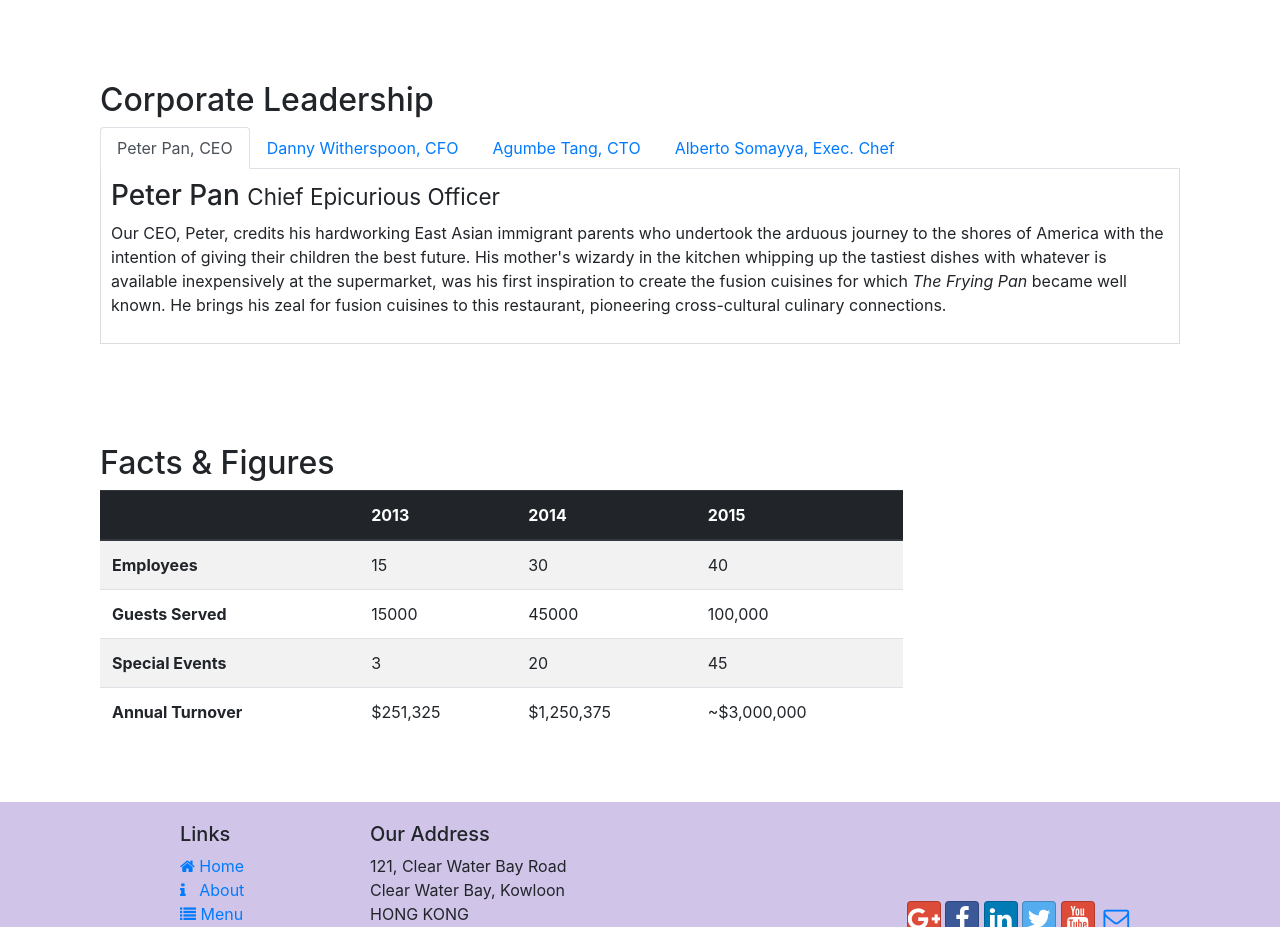
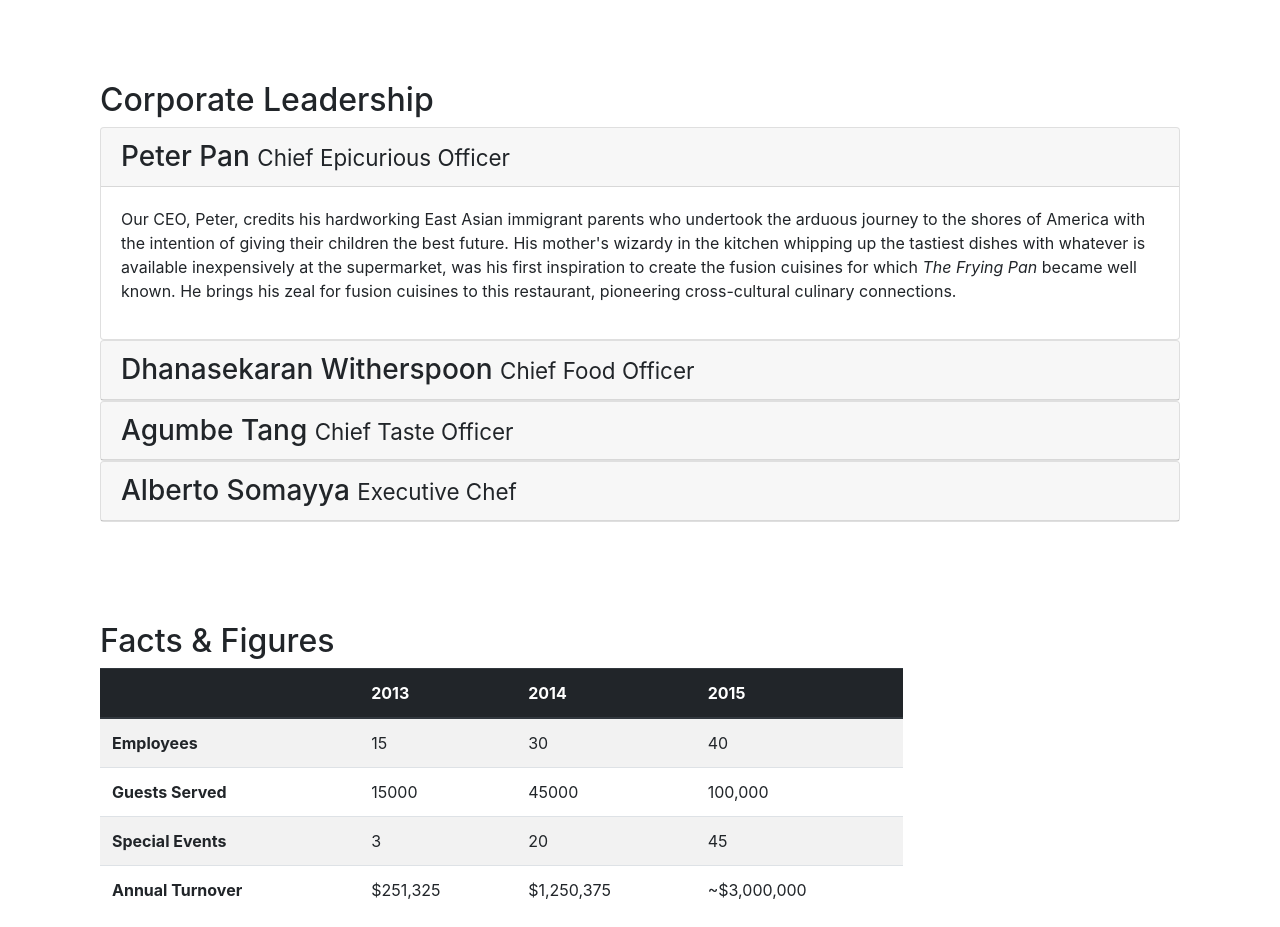
Before and after one commit to work-beardofdoom/Front-End-Web-Development, a website: page aboutus.html in a window 1280 px wide. Shown: the part 940-1867 px from the top of the page. Drawn offline with nearby package versions, Linux system fonts and the light colour scheme.

Commit message:
accordion const.

```diff
--- a/aboutus.html
+++ b/aboutus.html
@@ -99,43 +99,60 @@
             <div class="col-12">
                 <h2>Corporate Leadership</h2>
 
-                <ul class="nav nav-tabs">
-                    <li class="nav-item">
-                        <a class="nav-link active" href="#peter" role="tab"
-                        data-toggle="tab">Peter Pan, CEO</a>
-                    </li>
-                    <li class="nav-item">
-                        <a class="nav-link" href="#danny" role="tab"
-                          data-toggle="tab">Danny Witherspoon, CFO</a>
-                    </li>
-                    <li class="nav-item">
-                        <a class="nav-link" href="#agumbe"role="tab"
-                          data-toggle="tab">Agumbe Tang, CTO</a>
-                    </li>
-                    <li class="nav-item">
-                        <a class="nav-link" href="#alberto" role="tab"
-                          data-toggle="tab">Alberto Somayya, Exec. Chef</a>
-                    </li>
-                </ul>
-                <div class="tab-content">
-                    <div role="tabpanel" class="tab-pane fade show active" id="peter">
-                        <h3>Peter Pan <small>Chief Epicurious Officer</small></h3>
-                        <p class="d-none d-sm-block">Our CEO, Peter, credits his hardworking East Asian immigrant parents who undertook the arduous journey to the shores of America with the intention of giving their children the best future. His mother's wizardy in the kitchen whipping up the tastiest dishes with whatever is available inexpensively at the supermarket, was his first inspiration to create the fusion cuisines for which <em>The Frying Pan</em> became well known. He brings his zeal for fusion cuisines to this restaurant, pioneering cross-cultural culinary connections.</p>
+                <div id="accordion"><!-- converted from nav (tab)-->
+                    <div class="card">
+                        <div class="card-header" role="tab" id="peterhead">
+                            <h3 class="mb-0">
+                                <a data-toggle="collapse" data-target="#peter">
+                                    Peter Pan <small>Chief Epicurious Officer</small></h3>
+                                </a>
+                        </div>
+                        <div role="tabpanel" class="collapse show" id="peter" data-parent="#accordion">
+                            <div class="card-body">
+                                <p class="d-none d-sm-block">Our CEO, Peter, credits his hardworking East Asian immigrant parents who undertook the arduous journey to the shores of America with the intention of giving their children the best future. His mother's wizardy in the kitchen whipping up the tastiest dishes with whatever is available inexpensively at the supermarket, was his first inspiration to create the fusion cuisines for which <em>The Frying Pan</em> became well known. He brings his zeal for fusion cuisines to this restaurant, pioneering cross-cultural culinary connections.</p>
+                            </div>
+                        </div>
                     </div>
-                    <div role="tabpanel" class="tab-pane fade" id="danny">
-                        <h3>Dhanasekaran Witherspoon <small>Chief Food Officer</small></h3>
-                        <p class="d-none d-sm-block">Our CFO, Danny, as he is affectionately referred to by his colleagues, comes from a long established family tradition in farming and produce. His experiences growing up on a farm in the Australian outback gave him great appreciation for varieties of food sources. As he puts it in his own words, <em>Everything that runs, wins, and everything that stays, pays!</em></p>
+                    <div class="card">
+                        <div class="card-header" role="tab" id="dannyhead">
+                            <h3 class="mb-0">
+                                <a data-toggle="collapse" data-target="#danny">
+                                    Dhanasekaran Witherspoon <small>Chief Food Officer</small></h3>
+                                </a>
+                        </div>
+                        <div role="tabpanel" class="collapse" id="danny" data-parent="#accordion">
+                            <div class="card-body">
+                                <p class="d-none d-sm-block">Our CFO, Danny, as he is affectionately referred to by his colleagues, comes from a long established family tradition in farming and produce. His experiences growing up on a farm in the Australian outback gave him great appreciation for varieties of food sources. As he puts it in his own words, <em>Everything that runs, wins, and everything that stays, pays!</em></p>
+                            </div>
+                        </div>
                     </div>
-                    <div role="tabpanel" class="tab-pane fade" id="agumbe">
-                        <h3>Agumbe Tang <small>Chief Taste Officer</small></h3>
-                        <p class="d-none d-sm-block">Blessed with the most discerning gustatory sense, Agumbe, our CTO, personally ensures that every dish that we serve meets his exacting tastes. Our chefs dread the tongue lashing that ensues if their dish does not meet his exacting standards. He lives by his motto, <em>You click only if you survive my lick.</em></p>
+                    <div class="card">
+                        <div class="card-header" role="tab" id="agumbehead">
+                            <h3 class="mb-0">
+                                <a data-toggle="collapse" data-target="#agumbe">
+                                    Agumbe Tang <small>Chief Taste Officer</small></h3>
+                                </a>
+                        </div>
+                        <div role="tabpanel" class="collapse" id="agumbe" data-parent="#accordion">
+                            <div class="card-body">
+                                <p class="d-none d-sm-block">Blessed with the most discerning gustatory sense, Agumbe, our CTO, personally ensures that every dish that we serve meets his exacting tastes. Our chefs dread the tongue lashing that ensues if their dish does not meet his exacting standards. He lives by his motto, <em>You click only if you survive my lick.</em></p>
+                            </div>
+                        </div>
                     </div>
-                    <div role="tabpanel" class="tab-pane fade" id="alberto">
-                        <h3>Alberto Somayya <small>Executive Chef</small></h3>
-                        <p class="d-none d-sm-block">Award winning three-star Michelin chef with wide International experience having worked closely with whos-who in the culinary world, he specializes in creating mouthwatering Indo-Italian fusion experiences. He says, <em>Put together the cuisines from the two craziest cultures, and you get a winning hit! Amma Mia!</em></p>
+                    <div class="card">
+                        <div class="card-header" role="tab" id="albertohead">
+                            <h3 class="mb-0">
+                                <a data-toggle="collapse" data-target="#alberto">
+                                    Alberto Somayya <small>Executive Chef</small></h3>
+                                </a>
+                        </div>
+                        <div role="tabpanel" class="collapse" id="alberto" data-parent="#accordion">
+                            <div class="card-body">
+                                <p class="d-none d-sm-block">Award winning three-star Michelin chef with wide International experience having worked closely with whos-who in the culinary world, he specializes in creating mouthwatering Indo-Italian fusion experiences. He says, <em>Put together the cuisines from the two craziest cultures, and you get a winning hit! Amma Mia!</em></p>
+                            </div>
+                        </div>
                     </div>
                 </div>
-
             </div>
        </div>
        <div class="row row-content">
```
